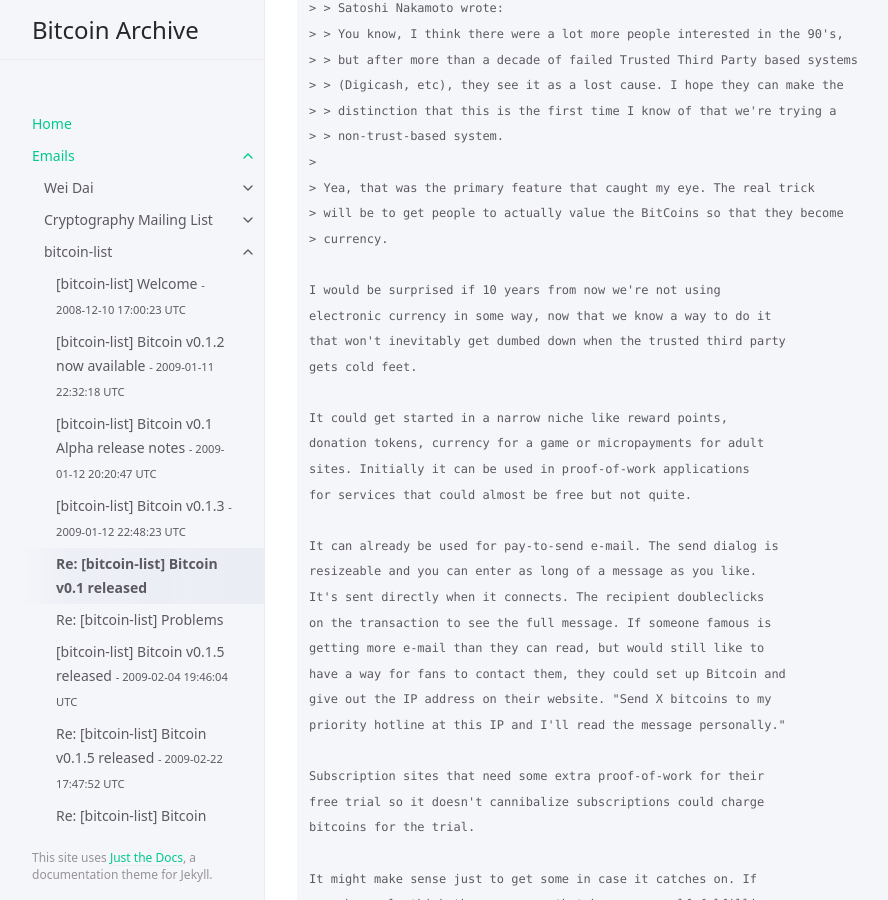
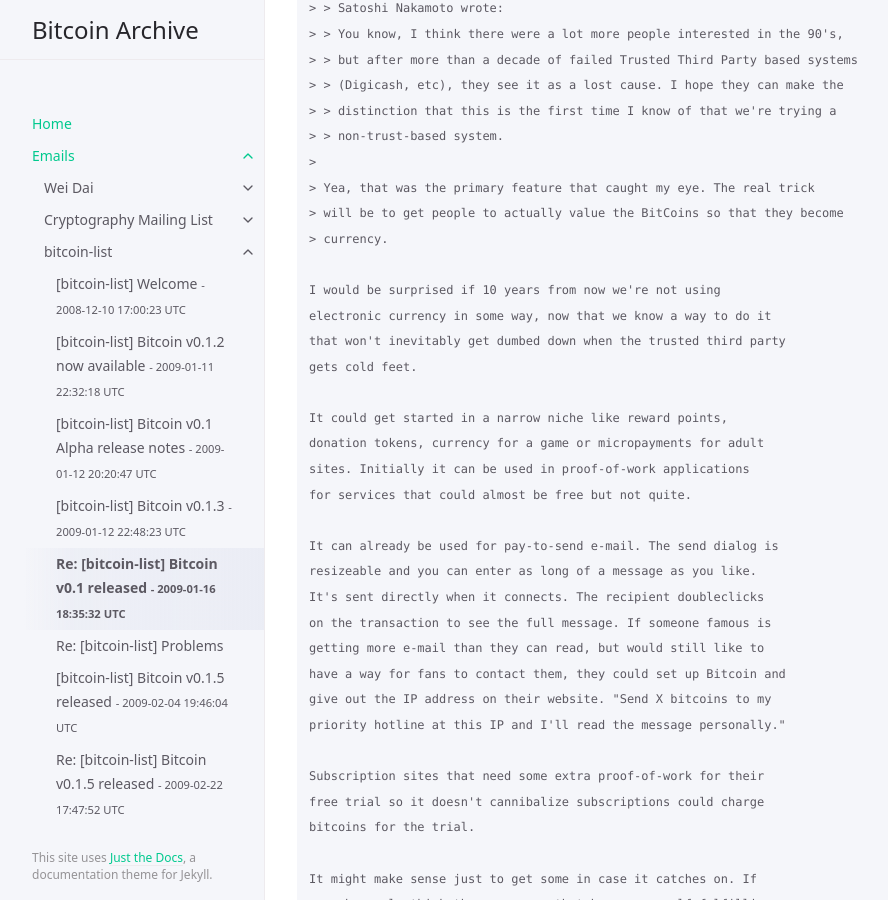
Before and after one commit to wakgill/bitcoin-archive, a Jekyll site: the page built from docs/emails/bitcoin-list/5.md, in a window 1280 px wide and 900 px high, scrolled down 325 px. Shown: the whole window, without its empty margins (107-995 px from the left). Built offline with Jekyll 4.4.1, drawn with Linux system fonts in a browser that asks for light colours.

Commit message:
Update 5.md

```diff
--- a/docs/emails/bitcoin-list/5.md
+++ b/docs/emails/bitcoin-list/5.md
@@ -4,6 +4,7 @@ title: 'Re: [bitcoin-list] Bitcoin v0.1 released'
 grand_parent: Emails
 parent: bitcoin-list
 nav_order: 5
+date: 2009-01-16 18:35:32 UTC
 ---
 
 # Re: [bitcoin-list] Bitcoin v0.1 released
```
